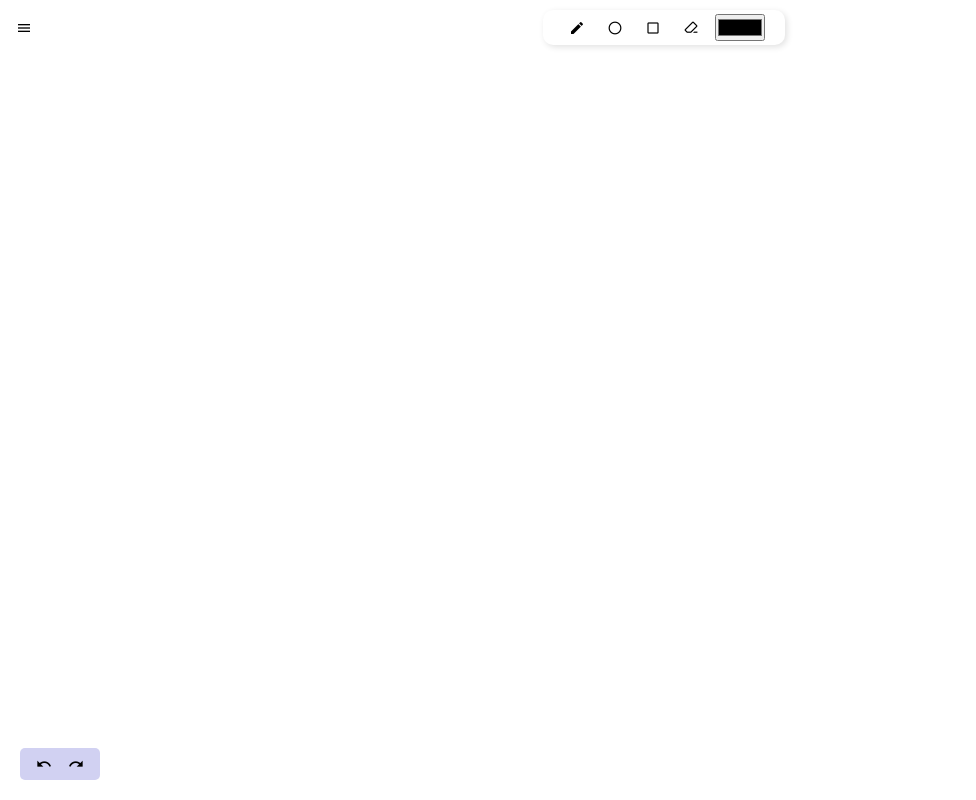
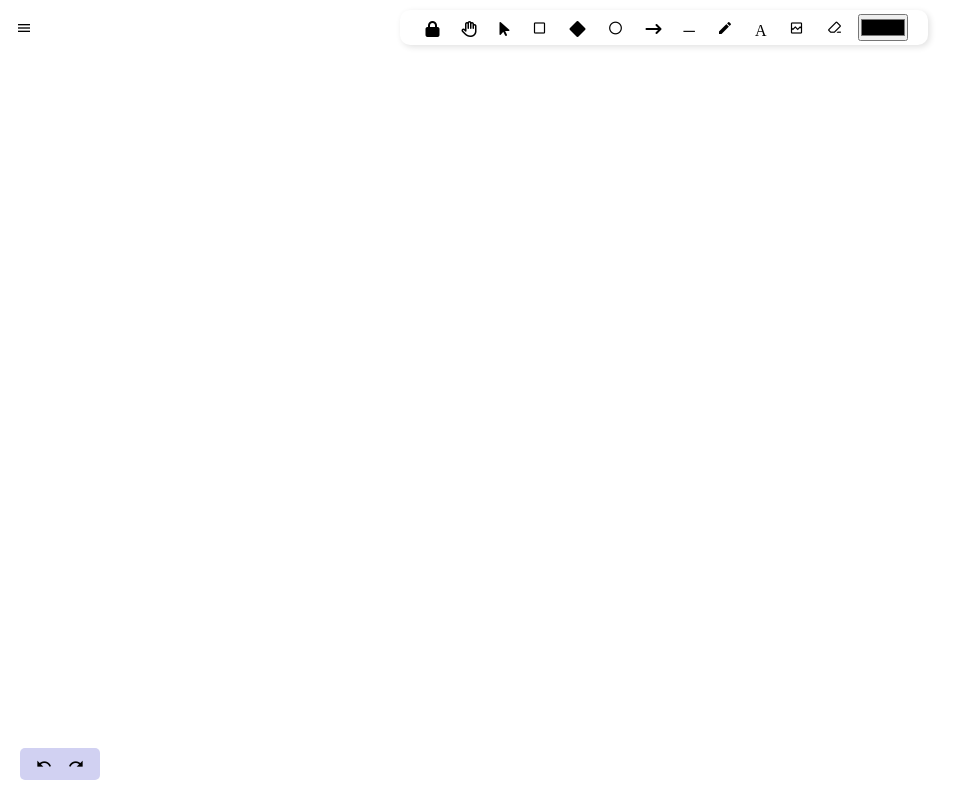
Before and after one commit to Mdajaj123/fn-2-oct-contest-1, a plain HTML site: page index.html in a window 1280 px wide. Shown: the whole page, without its empty margins (0-976 px from the left). Drawn offline with nearby package versions, Linux system fonts and the light colour scheme.

Commit message:
new version

```diff
--- a/freehand.js
+++ b/freehand.js
@@ -14,8 +14,11 @@ function onPencilClick() {
     isPencilActive = !isPencilActive; // enabling the drawing
     // isPencilActive = !false = true
     if (isPencilActive) {
+        // c.strokeStyle = drawingColor;
         canvas.style.cursor = "crosshair";
+
         canvas.addEventListener("mousedown", onMouseDown);
+
     }
     else {
         canvas.style.cursor = "auto";
--- a/index.html
+++ b/index.html
@@ -13,18 +13,47 @@
       rel="stylesheet"
       href="https://fonts.googleapis.com/css2?family=Material+Symbols+Outlined:opsz,wght,FILL,GRAD@24,400,0,0"
     />
+    <link
+      rel="stylesheet"
+      href="https://cdnjs.cloudflare.com/ajax/libs/font-awesome/6.4.2/css/all.min.css"
+      integrity="sha512-z3gLpd7yknf1YoNbCzqRKc4qyor8gaKU1qmn+CShxbuBusANI9QpRohGBreCFkKxLhei6S9CQXFEbbKuqLg0DA=="
+      crossorigin="anonymous"
+      referrerpolicy="no-referrer"
+    />
   </head>
   <body>
     <div id="root">
       <div id="top">
         <button class="material-icons menu btn">menu</button>
         <div class="options">
-          <button class="btn material-icons" id="pencil">edit</button>
-          <button class="btn material-symbols-outlined">brightness_1</button>
+          <button class="btn material-icons">
+            <i class="fa-solid fa-lock"></i>
+          </button>
+          <button class="btn material-icons">
+            <i class="fa-regular fa-hand"></i>
+          </button>
+          <button class="btn material-icons">
+            <i class="fa-solid fa-arrow-pointer">
+            </i>
+          </button>
           <button class="btn material-symbols-outlined">
             check_box_outline_blank
           </button>
-          <button class="btn material-symbols-outlined">ink_eraser</button>
+          <button class="btn material-icons">
+            <i class="fa-solid fa-diamond"></i>
+          </button>
+          <button class="btn material-symbols-outlined">brightness_1</button>
+          <button class="btn material-icons">
+            <i class="fa-solid fa-arrow-right-long"></i>
+          </button>
+          <button class="btn material-icons">─</button>
+          <button class="btn material-icons" id="pencil">edit</button>
+          <button class="btn material-icons">A</button>
+          <button  class="btn material-symbols-outlined">
+             broken_image
+          </button>
+          <button class="btn material-symbols-outlined">ink_eraser
+          </button>
           <input type="color" id="color-picker" />
         </div>
         <div></div>
--- a/styles.css
+++ b/styles.css
@@ -42,6 +42,9 @@
     cursor: pointer;
     font-size: 16px !important;
 }
+sub{
+    color:grey;
+}
 .btn:hover{
     background-color: #ECECF3;
     border-radius: 4px;
```
Also changed, not shown: excaladrawlogo.jpeg (deleted), twomennew.jpg (deleted).
